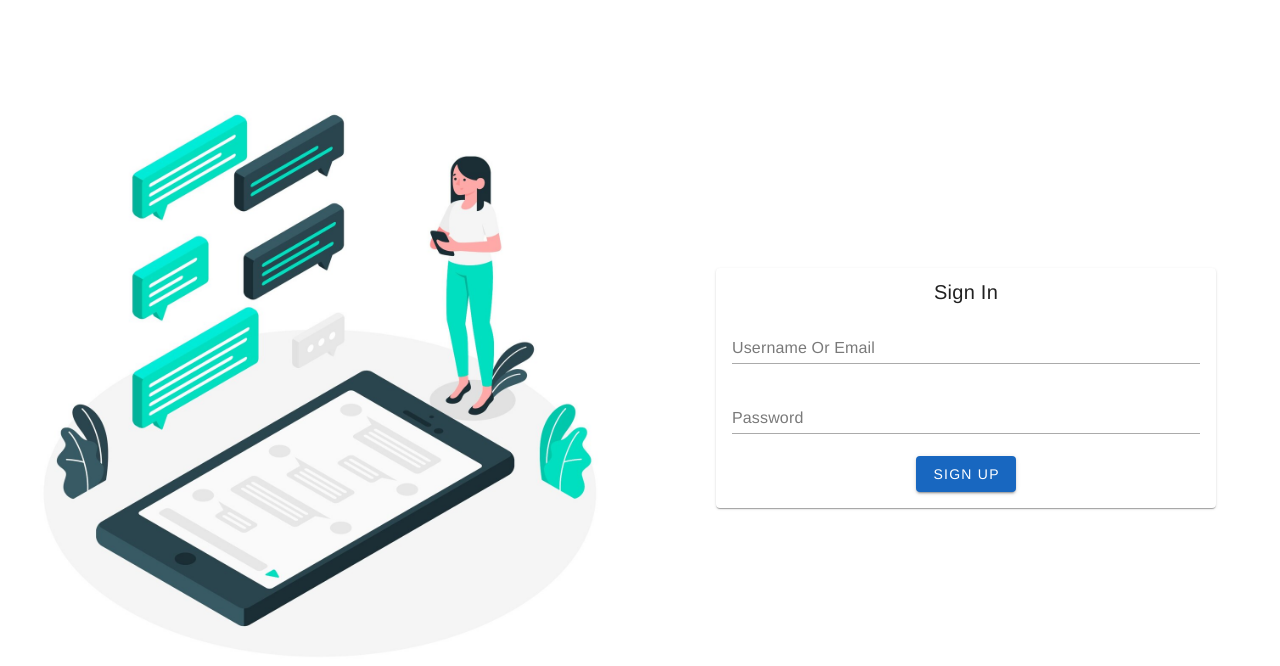
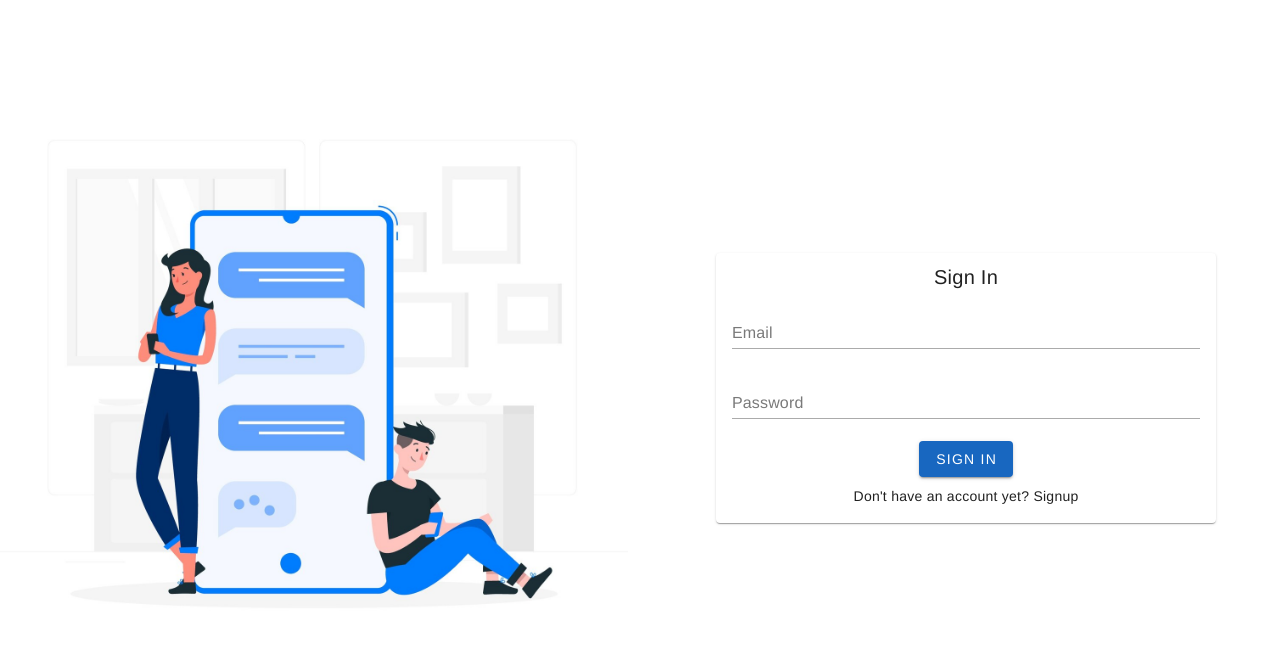
Before and after one commit to ashok-virat/vue3-chat, a Vue app: page /login in a window 1280 px wide. Shown: the top 666 px of the page. Built offline with nearby package versions, Linux system fonts and the light colour scheme.

Commit message:
signup and login component reafy with api

```diff
--- a/src/components/LoginForm.vue
+++ b/src/components/LoginForm.vue
@@ -3,17 +3,17 @@
   <v-container class="signup-form" fluid>
     <v-row justify="center" align="center" class="signup-form-row">
       <v-col cols="6">
-        <img src="../../public/chat.jpeg" alt="Chat Image" class="image" />
+        <img src="../../public/chat1.jpeg" alt="Chat Image" class="image" />
       </v-col>
       <v-col cols="6">
         <v-card class="mx-auto" max-width="500">
           <v-card-title class="headline">Sign In</v-card-title>
           <v-card-text>
-            <v-form @submit.prevent="submitForm">
+            <v-form class="submit-form" @submit.prevent="submitForm">
               <v-text-field
-                v-model="userForm.username"
+                v-model="userForm.email"
                 variant="underlined"
-                label="Username Or Email"
+                label="Email"
                 required
               ></v-text-field>
               <v-text-field
@@ -23,8 +23,14 @@
                 type="password"
                 required
               ></v-text-field>
-              <v-btn type="submit" color="primary">Sign Up</v-btn>
+              <v-btn :loading="loading" type="submit" color="primary"
+                >Sign In</v-btn
+              >
             </v-form>
+            <span class="login-route"
+              >Don't have an account yet?
+              <a @click="navigateToSignup">Signup</a></span
+            >
           </v-card-text>
         </v-card>
       </v-col>
@@ -47,34 +53,40 @@
 </template>
 
 <script setup>
-import { ref, onMounted } from "vue";
+import { ref } from "vue";
 import ApiService from "../service/userService";
+import { useRouter } from "vue-router";
+
+const router = useRouter();
 
 const snackbar = ref(false);
 
 const message = ref("");
 
+const loading = ref(false);
+
 const userForm = ref({
-  username: "",
   email: "",
   password: "",
-  status: "",
 });
+
+const navigateToSignup = () => {
+  router.push("/");
+};
 
 const submitForm = async () => {
   try {
-    await ApiService.submitUserData(userForm.value);
+    loading.value = true;
+    await ApiService.login(userForm.value);
     snackbar.value = true;
-    message.value = "Signup Successful!";
-  } catch {
-    snackbar.value = "Techincal issue";
+    message.value = "Signin Successful!";
+    loading.value = false;
+  } catch (e) {
+    snackbar.value = true;
+    message.value = e;
+    loading.value = false;
   }
 };
-
-// lifecycle hooks
-onMounted(() => {
-  console.log("mounted");
-});
 </script>
 
 <style scoped>
@@ -88,4 +100,13 @@ onMounted(() => {
 .signup-form-row {
   height: 100vh;
 }
+.login-route a {
+  cursor: pointer;
+}
+.login-route a:hover {
+  color: #1867c0;
+}
+.submit-form {
+  padding-bottom: 10px;
+}
 </style>
--- a/src/components/SignupForm.vue
+++ b/src/components/SignupForm.vue
@@ -9,7 +9,7 @@
         <v-card class="mx-auto" max-width="500">
           <v-card-title class="headline">Sign Up</v-card-title>
           <v-card-text>
-            <v-form @submit.prevent="submitForm">
+            <v-form class="submit-form" @submit.prevent="submitForm">
               <v-text-field
                 v-model="userForm.username"
                 variant="underlined"
@@ -36,8 +36,14 @@
                 label="Status"
                 required
               ></v-text-field>
-              <v-btn type="submit" color="primary">Sign Up</v-btn>
+              <v-btn :loading="loading" type="submit" color="primary"
+                >Sign Up</v-btn
+              >
             </v-form>
+            <span class="login-route"
+              >Already have an account?
+              <a @click="navigateToLogin">login</a></span
+            >
           </v-card-text>
         </v-card>
       </v-col>
@@ -60,12 +66,17 @@
 </template>
 
 <script setup>
-import { ref, onMounted } from "vue";
+import { ref } from "vue";
 import ApiService from "../service/userService";
+import { useRouter } from "vue-router";
+
+const router = useRouter();
 
 const snackbar = ref(false);
 
 const message = ref("");
+
+const loading = ref(false);
 
 const userForm = ref({
   username: "",
@@ -74,20 +85,25 @@ const userForm = ref({
   status: "",
 });
 
+const navigateToLogin = () => {
+  router.push("/login");
+};
+
 const submitForm = async () => {
   try {
+    loading.value = true;
     await ApiService.submitUserData(userForm.value);
     snackbar.value = true;
     message.value = "Signup Successful!";
+    loading.value = false;
+    setTimeout(() => {
+      router.push("/login");
+    }, 2000);
   } catch {
     snackbar.value = "Techincal issue";
+    loading.value = false;
   }
 };
-
-// lifecycle hooks
-onMounted(() => {
-  console.log("mounted");
-});
 </script>
 
 <style scoped>
@@ -101,4 +117,13 @@ onMounted(() => {
 .signup-form-row {
   height: 100vh;
 }
+.login-route a {
+  cursor: pointer;
+}
+.login-route a:hover {
+  color: #1867c0;
+}
+.submit-form {
+  padding-bottom: 10px;
+}
 </style>
--- a/src/service/userService.js
+++ b/src/service/userService.js
@@ -4,7 +4,6 @@ import axios from 'axios';
 const API_BASE_URL = 'https://dainty-maamoul-53e9d7.netlify.app/api/v1';
 
 const ApiService = {
-    // Example method to fetch user data
     async fetchUserData(userId) {
         try {
             const response = await axios.get(`${API_BASE_URL}/users/${userId}`);
@@ -14,17 +13,24 @@ const ApiService = {
         }
     },
 
-    // Example method to submit user data
     async submitUserData(userData) {
         try {
             const response = await axios.post(`${API_BASE_URL}/signup`, userData);
             return response.data;
         } catch (error) {
-            throw new Error(error.response.data.message || error.message);
+            throw new Error(error.response.data || error.message);
         }
     },
 
-    // Add more methods for other API endpoints as needed
+    async login(userData) {
+        try {
+            const response = await axios.post(`${API_BASE_URL}/login`, userData);
+            return response.data;
+        } catch (error) {
+            console.log(error)
+            throw new Error(error.response.data || error.message);
+        }
+    },
 };
 
 export default ApiService;
```
Also changed, not shown: public/chat1.jpeg (added).
